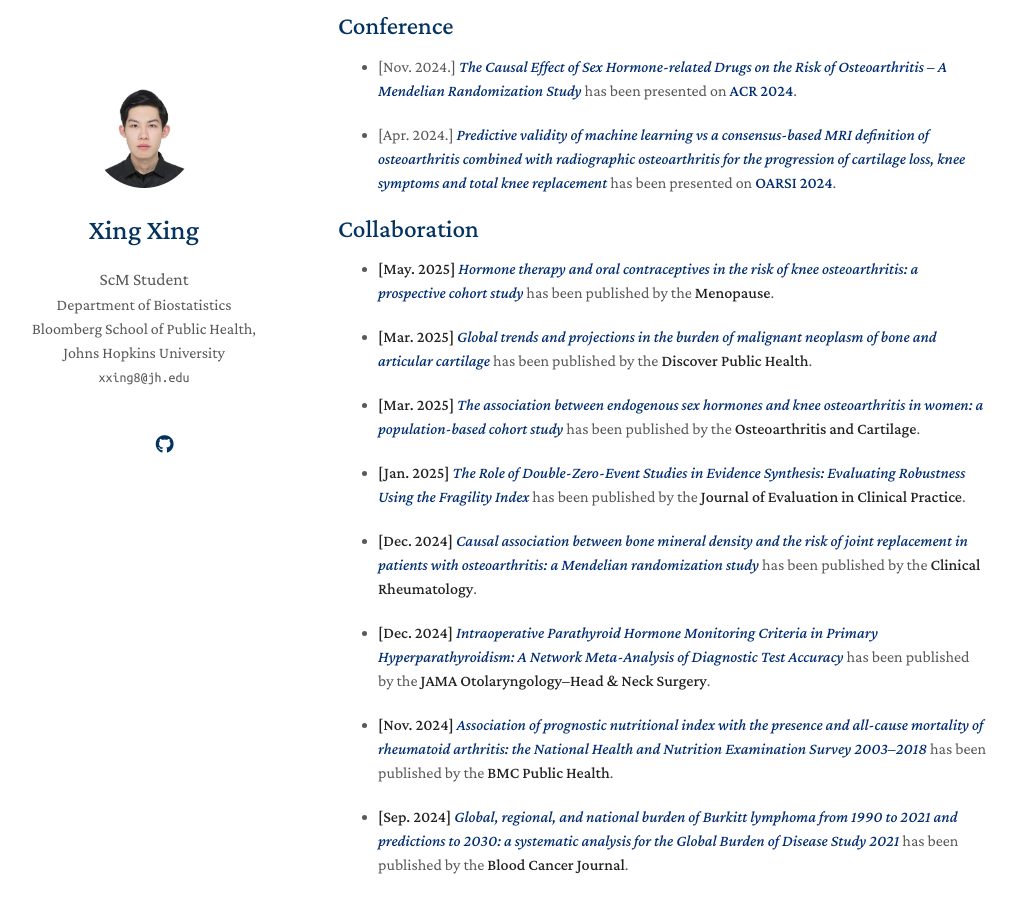
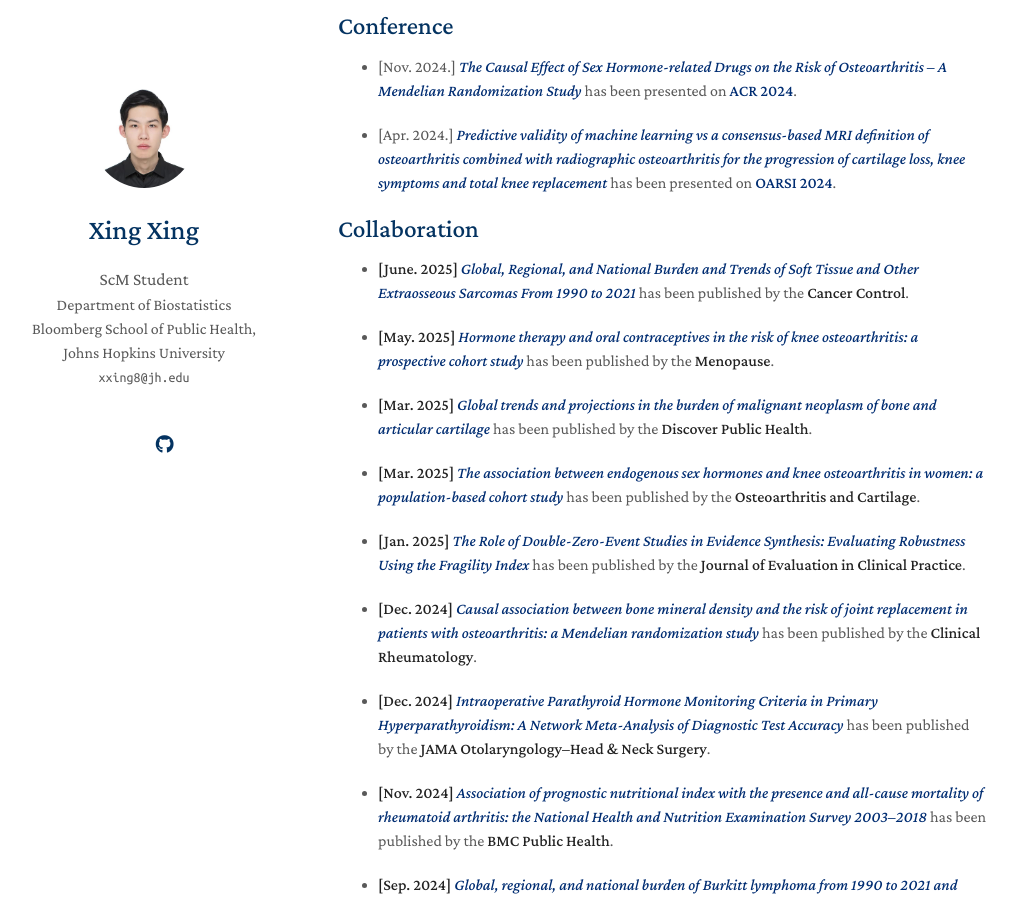
Before and after one commit to KevinXing3/kevinXing3.github.io, a Jekyll site: the page built from index.md, in a window 1280 px wide and 900 px high, scrolled down 1760 px. Shown: the whole window, without its empty margins (132-1149 px from the left). Built offline with Jekyll 4.4.1, drawn with Linux system fonts in a browser that asks for light colours; nearby versions of some CDN libraries; a style sheet for code colours, icons or effects is not loaded; our own code applies the rules of GitHub Pages for plain Markdown files.

Commit message:
Update index.md

```diff
--- a/index.md
+++ b/index.md
@@ -26,6 +26,8 @@ Outside of academia, I’m a dead hard fan of Juventus and Park Hyatt.
 
 
 ## Collaboration
+- **[June. 2025]** <a href="https://journals.sagepub.com/doi/10.1177/10732748251355841#tab-contributors" target="_blank" style="color:#002D72">*Global, Regional, and National Burden and Trends of Soft Tissue and Other Extraosseous Sarcomas From 1990 to 2021*</a> has been published by the **Cancer Control**.
+
 - **[May. 2025]** <a href="https://journals.lww.com/menopausejournal/abstract/9900/hormone_therapy_and_oral_contraceptives_in_the.458.aspx" target="_blank" style="color:#002D72">*Hormone therapy and oral contraceptives in the risk of knee osteoarthritis: a prospective cohort study*</a> has been published by the **Menopause**.
 
 - **[Mar. 2025]** <a href="https://link.springer.com/article/10.1186/s12982-025-00491-z#citeas" target="_blank" style="color:#002D72">*Global trends and projections in the burden of malignant neoplasm of bone and articular cartilage*</a> has been published by the **Discover Public Health**.
```
